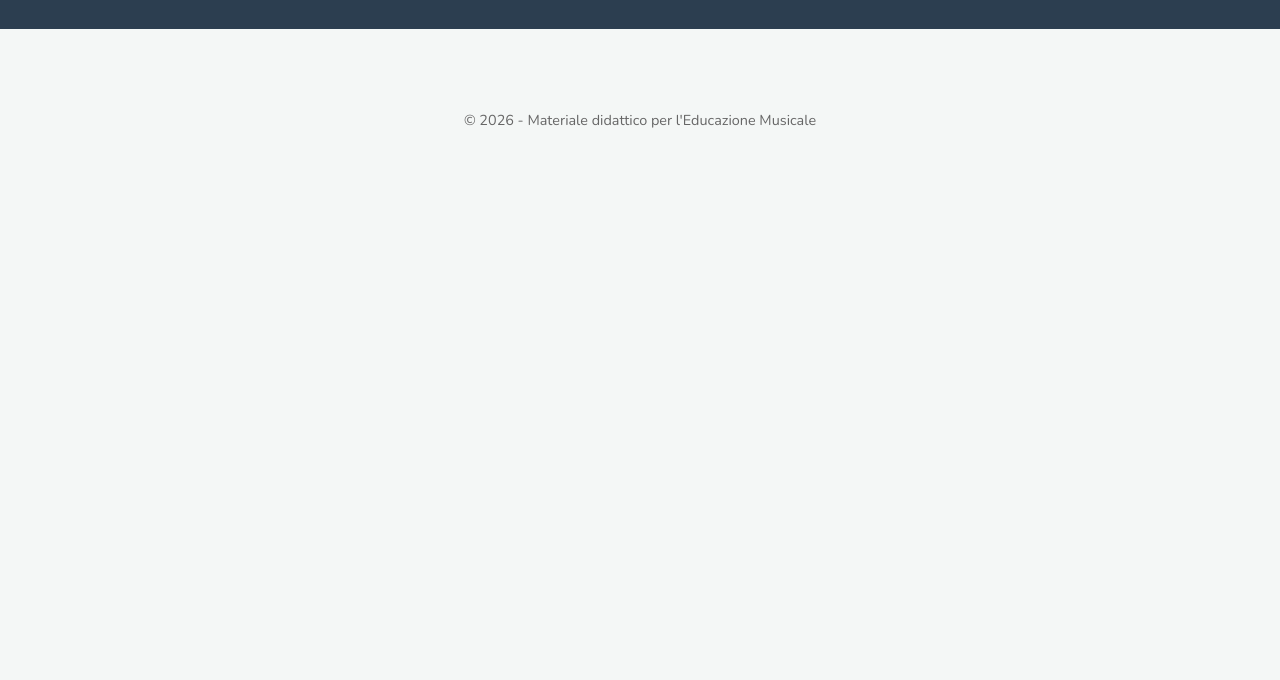
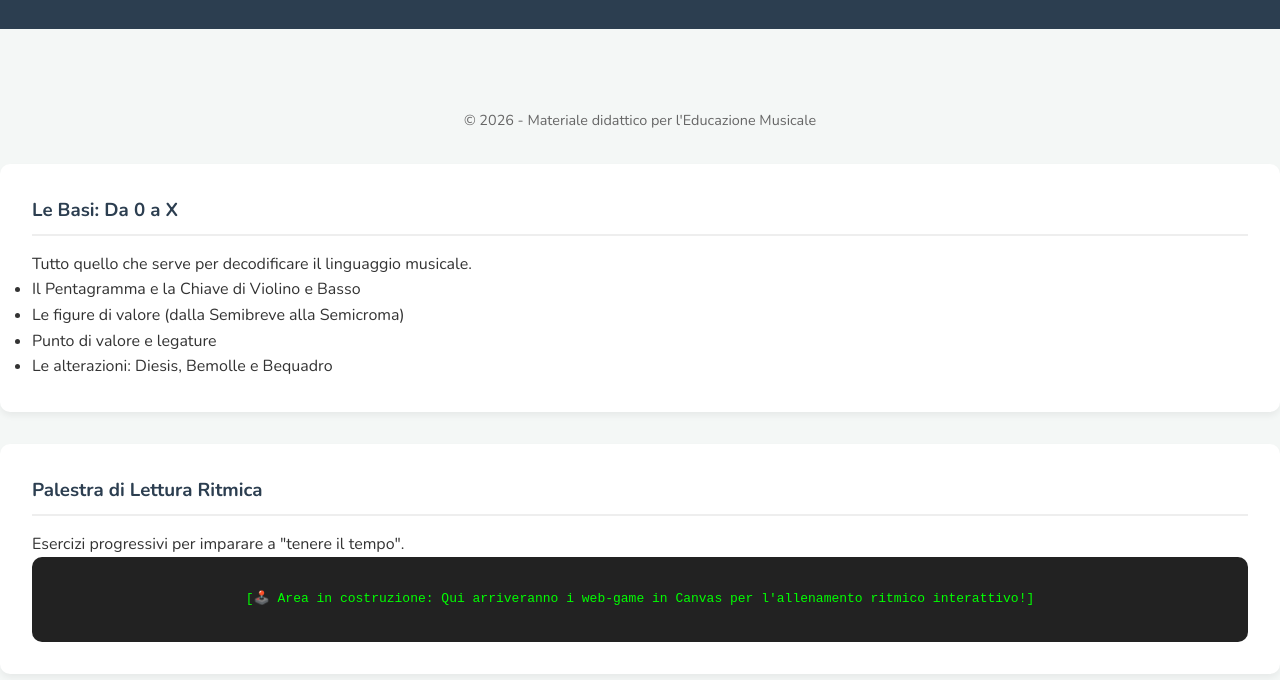
Before and after one commit to giovanniferrazzimusic/the-rest-is-noise, a plain HTML site: page sezioni/teoria.html in a window 1280 px wide. Shown: the part 112-792 px from the top of the page. Drawn offline with nearby package versions, Linux system fonts and the light colour scheme.

Commit message:
Update teoria.html

```diff
--- a/sezioni/teoria.html
+++ b/sezioni/teoria.html
@@ -26,3 +26,22 @@
 
 </body>
 </html>
+<section class="module-section">
+    <h3>Le Basi: Da 0 a X</h3>
+    <p>Tutto quello che serve per decodificare il linguaggio musicale.</p>
+    <ul>
+        <li>Il Pentagramma e la Chiave di Violino e Basso</li>
+        <li>Le figure di valore (dalla Semibreve alla Semicroma)</li>
+        <li>Punto di valore e legature</li>
+        <li>Le alterazioni: Diesis, Bemolle e Bequadro</li>
+    </ul>
+</section>
+
+<section class="module-section">
+    <h3>Palestra di Lettura Ritmica</h3>
+    <p>Esercizi progressivi per imparare a "tenere il tempo".</p>
+    <!-- Placeholder per un futuro mini-gioco web in HTML5 -->
+    <div style="background: #222; color: #0f0; padding: 2rem; text-align: center; border-radius: 10px; font-family: monospace;">
+        [🕹️ Area in costruzione: Qui arriveranno i web-game in Canvas per l'allenamento ritmico interattivo!]
+    </div>
+</section>
```
